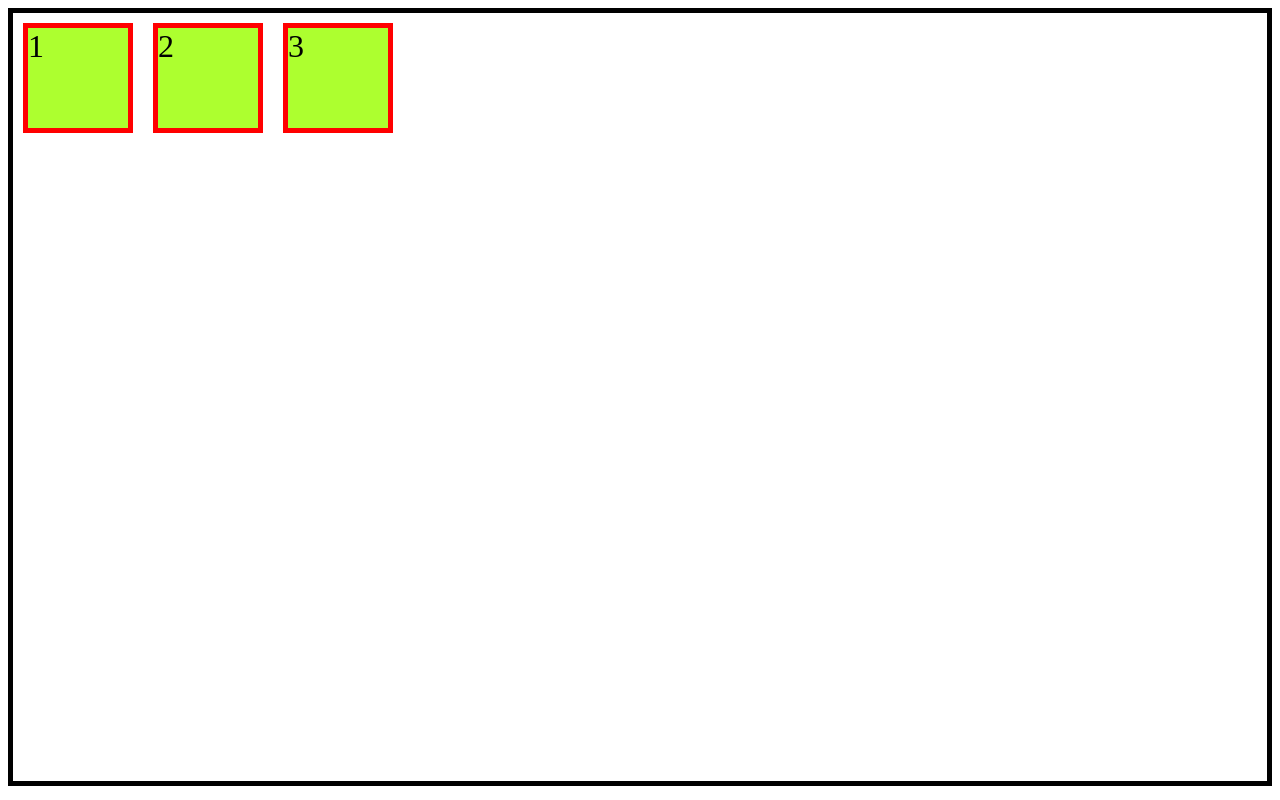
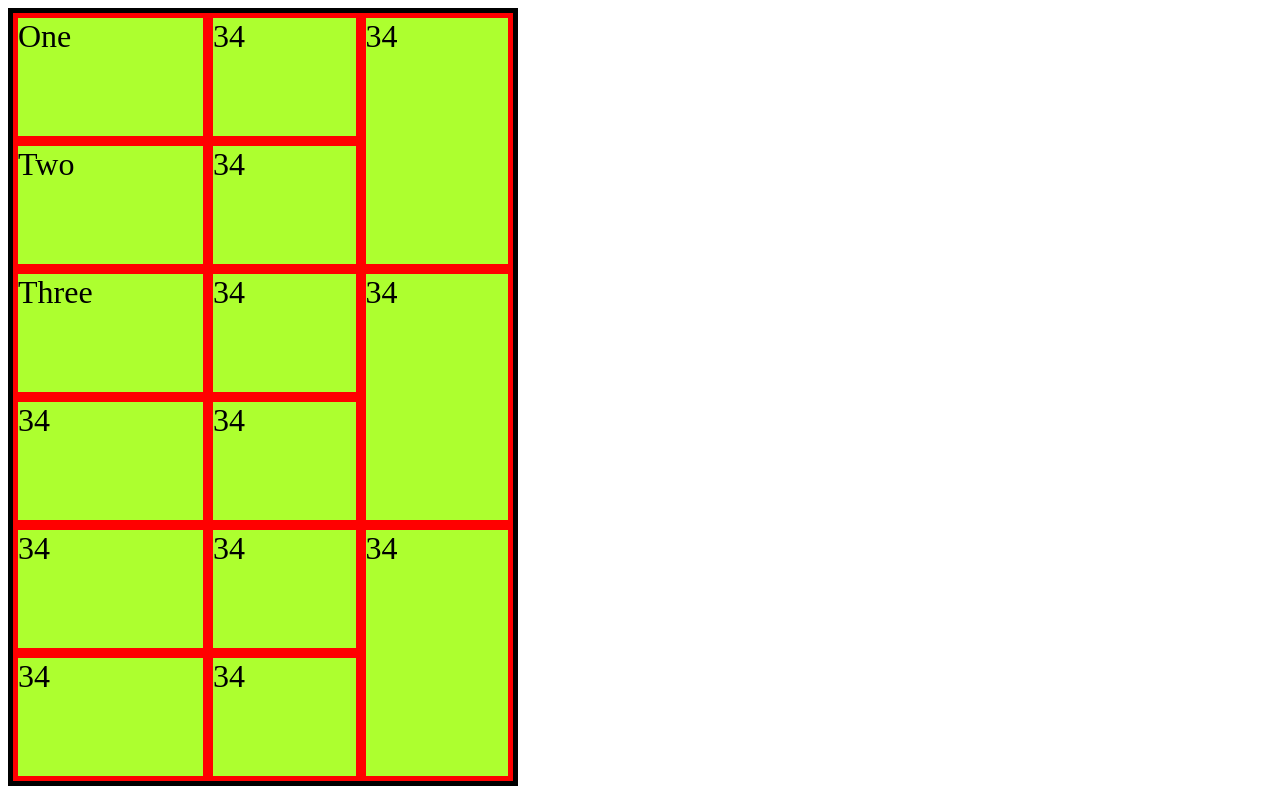
Before and after one commit to slolusare96/practice_repo, a website: page html_Codes/learn1203.html in a window 1280 px wide. Drawn offline with Linux system fonts and the light colour scheme.

Commit message:
practice

```diff
--- a/html_Codes/css_files/learn1203.css
+++ b/html_Codes/css_files/learn1203.css
@@ -31,36 +31,29 @@
   float: right;
 }
 */
-/*
-.class1 {
+
+/* .class1 {
   width: 500px;
   height: 500px;
   border: 5px solid black;
-  position: relative;
+  margin: 10px;
 }
 
 .class2 {
   width: 150px;
   height: 150px;
   border: 5px solid orange;
-  position: absolute;
-  top: 10px;
-  left: 50px;
+  display: inline-block;
+  margin: 10px;
 } */
-
 .container {
   border: 5px solid black;
   display: flex;
-  /* flex-direction: row;
-  flex-wrap: wrap; */
-  flex-flow: row wrap;
+  flex-flow: column wrap;
   height: 768px;
-  /* inline-size: 1000px; */
-  /* flex-wrap: wrap-reverse; */
-
-  /* align-items: center; */
-  /* justify-content: space-evenly; */
-  writing-mode: horizontal-tb;
+  width: 500px;
+  /* align-content: space-evenly; */
+  /* gap: 10px; */
 }
 /*
 flex-direction: row
@@ -68,27 +61,21 @@ flex-wrap: nowrap
 flex-basis: auto
 */
 
+.push {
+  /* margin-left: auto; */
+  /* justify-items: flex-end; */
+}
+
 .items {
-  /* width: 100px; */
-  height: 100px;
+  /* width: 200px;*/
+  /* height: 100px; */
   border: 5px solid red;
   background-color: greenyellow;
   font-size: 2em;
   color: black;
+  flex: 1 1 100px;
+
   /* padding: 50px; */
-  flex-basis: 100px;
-  margin: 10px;
 
   /* border-radius: 50px; */
 }
-.class2 {
-  border: 5px solid orange;
-}
-
-.class3 {
-  width: 50px;
-  height: 50px;
-  border: 5px solid green;
-  margin: 10px;
-  display: inline-block;
-}
--- a/html_Codes/learn1203.html
+++ b/html_Codes/learn1203.html
@@ -13,13 +13,35 @@
       <div class="class2"></div>
       <div class="class4"><div class="class3"></div></div>
     </div> -->
+    <!--
+    <div class="class1">
+      <div class="class2"></div>
+      <div class="class2"></div>
+      <div class="class2"></div>
+      <div class="class2"></div>
+      <div class="class2"></div>
+      <div class="class2"></div>
 
-    <!-- <div class="class1"><div class="class2"></div></div> -->
+    </div> -->
+
+    <!-- 2 3 1 5 6 4-->
 
     <div class="container">
-      <div class="items">1</div>
-      <div class="items">2</div>
-      <div class="items">3</div>
+      <div class="items">One</div>
+      <div class="items">Two</div>
+      <div class="items">Three</div>
+      <div class="items">34</div>
+      <div class="items">34</div>
+      <div class="items">34</div>
+      <div class="items">34</div>
+      <div class="items">34</div>
+      <div class="items">34</div>
+      <div class="items">34</div>
+      <div class="items">34</div>
+      <div class="items">34</div>
+      <div class="items">34</div>
+      <div class="items">34</div>
+      <div class="items">34</div>
     </div>
   </body>
 </html>
```
